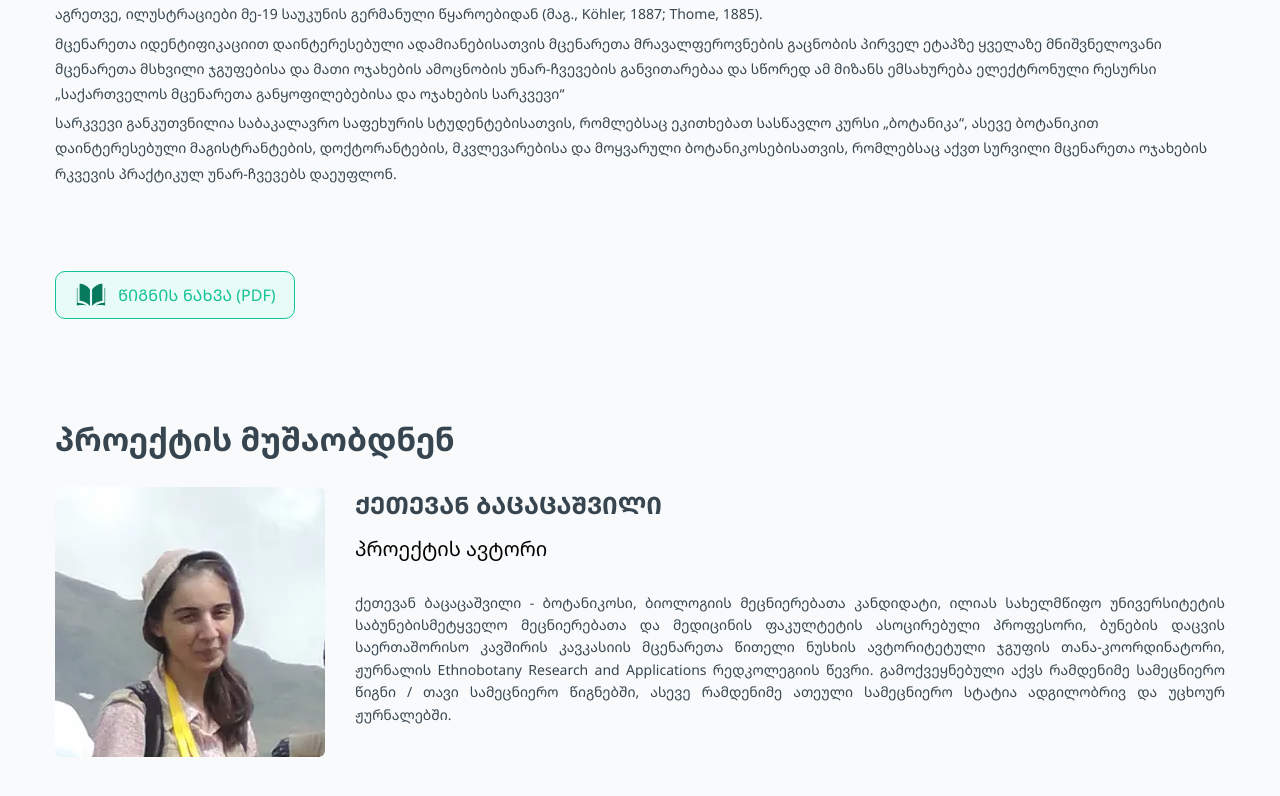
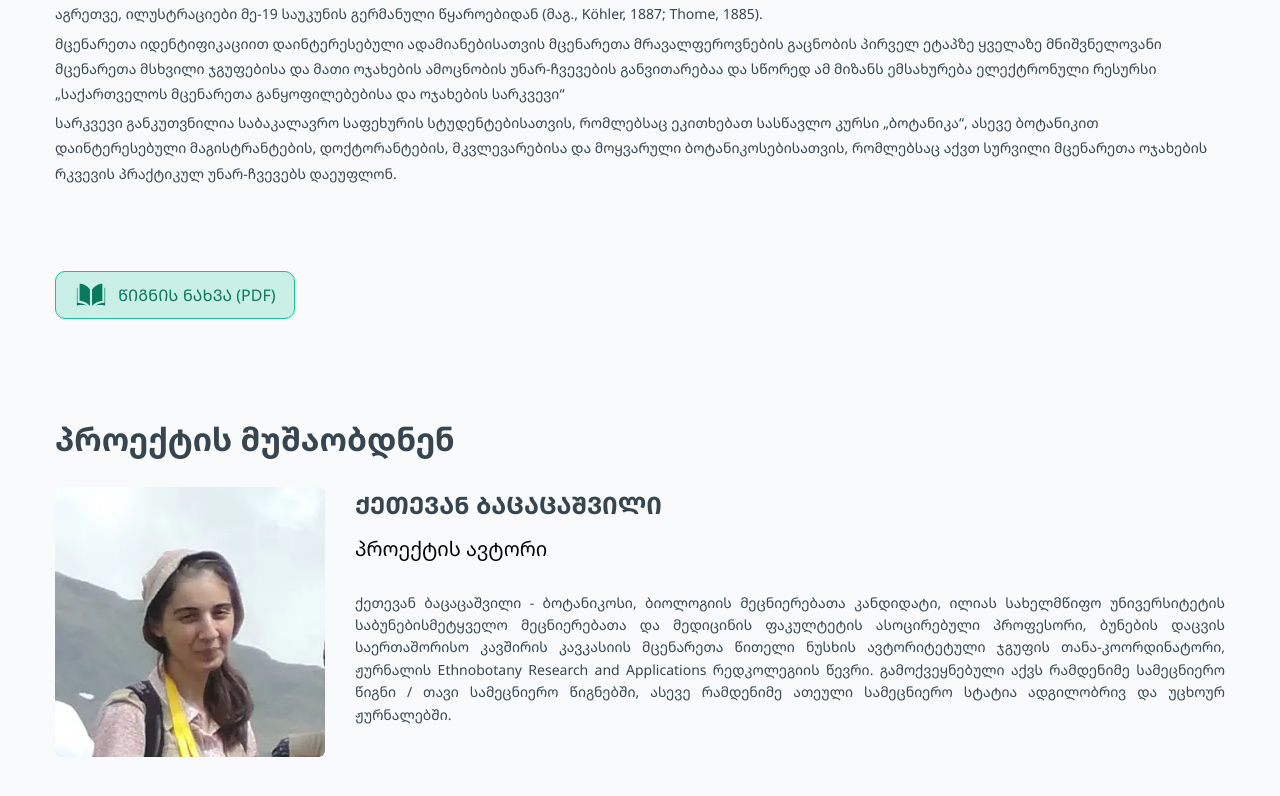
Before and after one commit to Mind1a/plant-research, a React (Vite) app: page /about-project in a window 1280 px wide. Shown: the part 732-1528 px from the top of the page. Built offline with nearby package versions, Linux system fonts and the light colour scheme; no server answers.

Commit message:
bugfix/resolve header overlap and button color mismatch
- Fixed header overlap issue affecting the burger menu
- Updated button colors to match design

```diff
--- a/package.json
+++ b/package.json
@@ -15,6 +15,7 @@
     "axios": "^1.7.9",
     "clsx": "^2.1.1",
     "framer-motion": "^12.0.1",
+    "motion": "^12.18.1",
     "react": "^18.3.1",
     "react-dom": "^18.3.1",
     "react-router": "^7.1.3",
--- a/src/presenter/components/molecules/ThesisAndAntithesisPage/Questions.tsx
+++ b/src/presenter/components/molecules/ThesisAndAntithesisPage/Questions.tsx
@@ -59,7 +59,7 @@ const Questions: React.FC = () => {
             className="questionCardShadow flex min-h-[426px] w-full max-w-[570px] cursor-pointer flex-col gap-[24px] rounded-[10px] border border-[#DFE4EA] p-[24px] max-750:min-h-[243px] max-750:gap-[12px] max-450:p-[16px]"
             key={res.uuid}
           >
-            <div className="max-h-[230px] overflow-y-auto">
+            <div className="min-h-[230px] overflow-y-auto">
               <p className="text-[12px] max-750:text-[14px]">{res.question}</p>
             </div>
           </div>
--- a/src/presenter/components/molecules/aboutProjectPage/AboutProjectSection.tsx
+++ b/src/presenter/components/molecules/aboutProjectPage/AboutProjectSection.tsx
@@ -73,9 +73,9 @@ export default function AboutProjectSection() {
       <a
         href="https://linkedin.com/"
         target="_blank"
-        className="tranastion-all group mb-[96px] mt-[85px] flex h-12 w-fit items-center justify-center gap-2.5 rounded-[10px] border border-primary bg-lightGreen px-[18px] text-primary duration-300 font-case hover:border-transparent hover:bg-[#077A5D] hover:text-white max-1000:mx-auto max-450:my-[60px] max-450:w-full"
+        className="tranastion-all duration-50 group mb-[96px] mt-[85px] flex h-12 w-fit items-center justify-center gap-2.5 rounded-[10px] border border-[#13C296] bg-[#13C29633] px-[18px] text-[#077A5D] ease-in-out font-case hover:border-[#13C296] hover:border-transparent hover:bg-[#0EA580] hover:text-white max-1000:mx-auto max-450:my-[60px] max-450:w-full"
       >
-        <BookIcon className="transition-all duration-300 group-hover:[&>path]:fill-white" />
+        <BookIcon className="group-hover:[&>path]:fill-white" />
         <span>წიგნის ნახვა (PDF)</span>
       </a>
     </>
--- a/src/presenter/components/molecules/layout/header/index.tsx
+++ b/src/presenter/components/molecules/layout/header/index.tsx
@@ -27,7 +27,8 @@ export default function Header() {
     setIsMenuOpen(false);
   };
   return (
-    <header className="flex h-[84px] items-center border-b border-strokeGrey bg-white max-1050:h-[64px]">
+    <header>
+      <div className="relative z-10 flex h-[84px] items-center border-b border-strokeGrey bg-white max-1050:h-[64px]">
         <PageWrapper>
           <div className="flex items-center justify-between">
             <Link to={'/'}>
@@ -75,6 +76,7 @@ export default function Header() {
             </div>
           </div>
         </PageWrapper>
+      </div>
       <AnimatePresence>
         {isMenuOpen && <MobileMenu closeMenu={handleCloseMenu} />}
       </AnimatePresence>
```
Also changed, not shown: 1 other file (tests, documents, lock files or other folders). Lines whose indentation alone changed are shown as unchanged.
